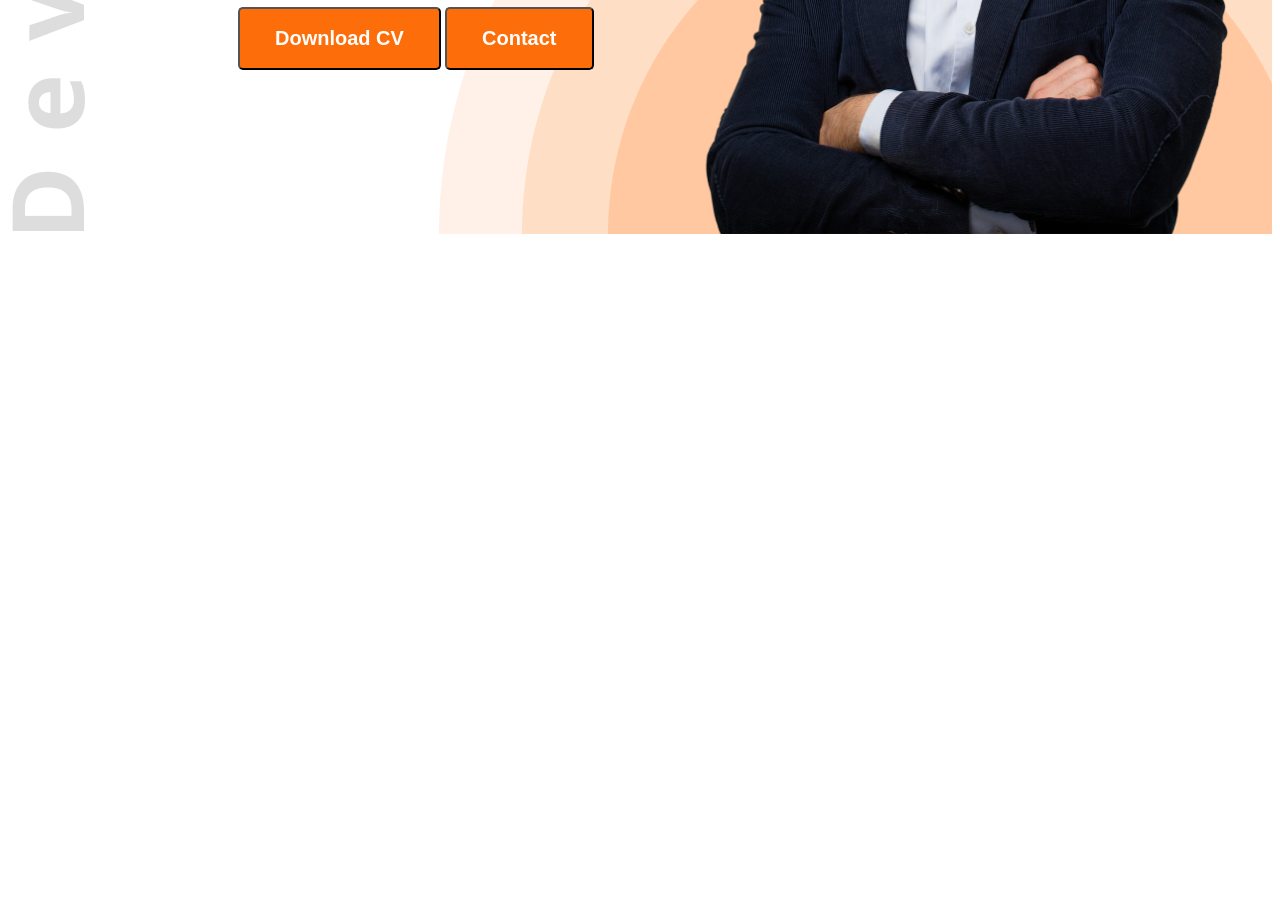
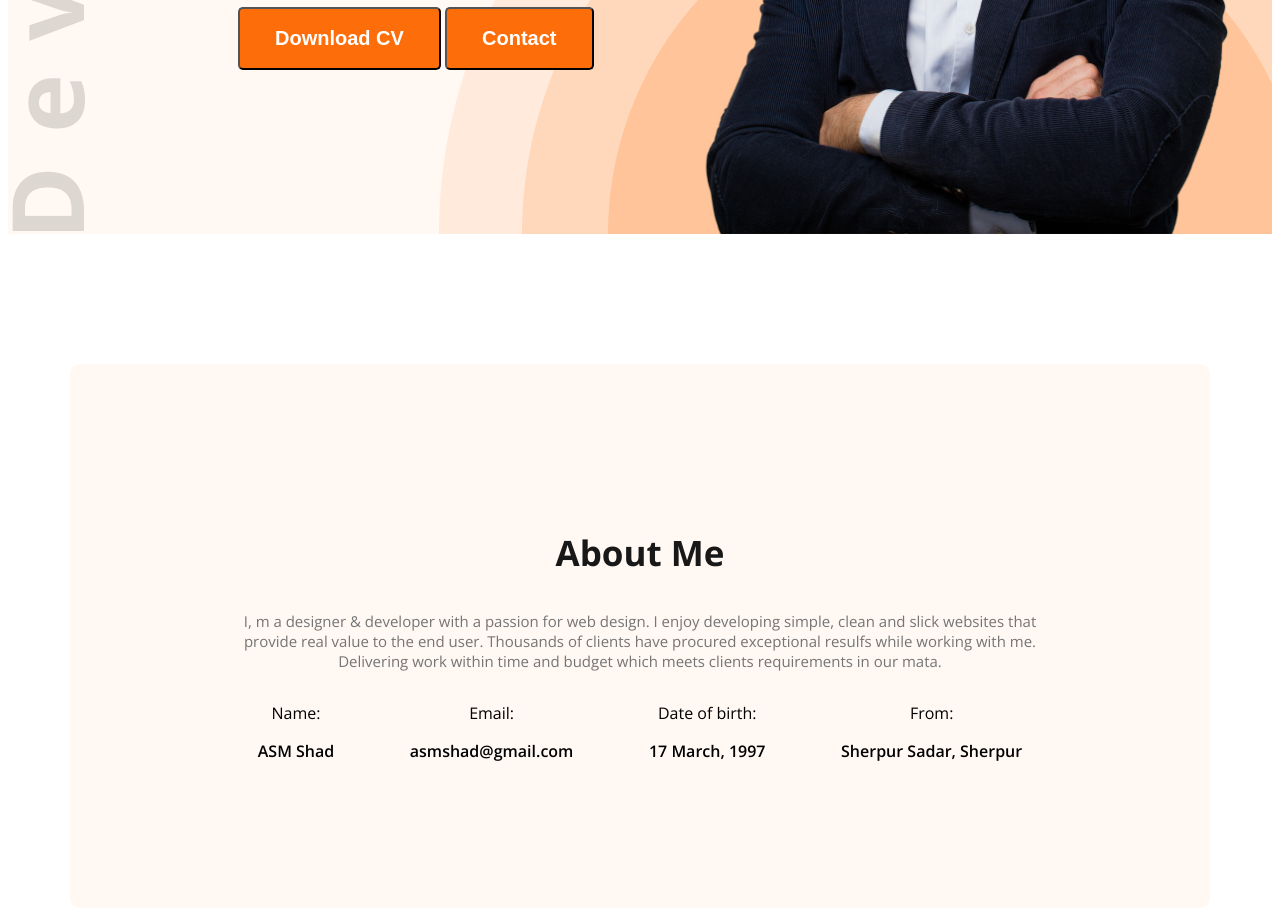
Before and after one commit to asm-shad/first-dev-portfolio, a plain HTML site: page index.html in a window 1280 px wide. Shown: the part 540-1451 px from the top of the page. Before the commit the page ends 800 px from the top, so only its background shows below. Drawn offline with nearby package versions, Linux system fonts and the light colour scheme.

Commit message:
About content design complete

```diff
--- a/Styles/portfolio.css
+++ b/Styles/portfolio.css
@@ -6,6 +6,10 @@
   font-style: normal;
   font-variation-settings:
     "wdth" 100;
+}
+
+.secondary-background {
+    background-color: #FFF8F3;
 }
 
 .text-primary {
@@ -23,6 +27,17 @@
     font-size: 20px;
     padding: 18px 35px;
     border-radius: 5px;
+}
+
+.section-title {
+    font-size: 35px;
+    font-weight: bold;
+    color: #181818;
+}
+
+.section-description {
+    font-size: 15px;
+    color: #757575;
 }
 
 .header {
@@ -88,3 +103,26 @@ nav ul li a {
 .banner-pro-pic {
     width: 580px;
 }
+
+/* About Styles */
+
+main {
+    max-width: 1140px;
+    margin: 0 auto;
+}
+
+.about {
+    border-radius: 10px;
+    padding: 130px 150px;
+    text-align: center;
+    margin-top: 130px;
+}
+
+.about-items {
+    display: flex;
+    justify-content: space-around;
+}
+
+.item-description {
+    font-weight: 600;
+}
--- a/index.html
+++ b/index.html
@@ -10,7 +10,7 @@
     <link rel="stylesheet" href="Styles/portfolio.css">
 </head>
 <body class="open-sans-normal">
-    <header class="header">
+    <header class="header secondary-background">
         <nav>
             <h3 class="nav-title">Ma<span class="text-primary">r</span>y</h3>
             <ul>
@@ -32,7 +32,28 @@
         </div>
     </header>
     <main>
-
+        <section class="about secondary-background">
+            <h3 class="section-title">About Me</h3>
+            <p class="section-description">I, m a designer & developer with a passion for web design. I enjoy developing simple, clean and slick websites that provide real value to the end user. Thousands of clients have procured exceptional resulfs while working with me. Delivering work within time and budget which meets clients requirements in our mata.</p>
+            <div class="about-items">
+                <div class="about-item">
+                    <p class="item-title">Name:</p>
+                    <p class="item-description">ASM Shad</p>
+                </div>
+                <div class="about-item">
+                    <p class="item-title">Email:</p>
+                    <p class="item-description">asmshad@gmail.com</p>
+                </div>
+                <div class="about-item">
+                    <p class="item-title">Date of birth:</p>
+                    <p class="item-description">17 March, 1997</p>
+                </div>
+                <div class="about-item">
+                    <p class="item-title">From:</p>
+                    <p class="item-description">Sherpur Sadar, Sherpur</p>
+                </div>
+            </div>
+        </section>
     </main>
     <footer>
 
```
